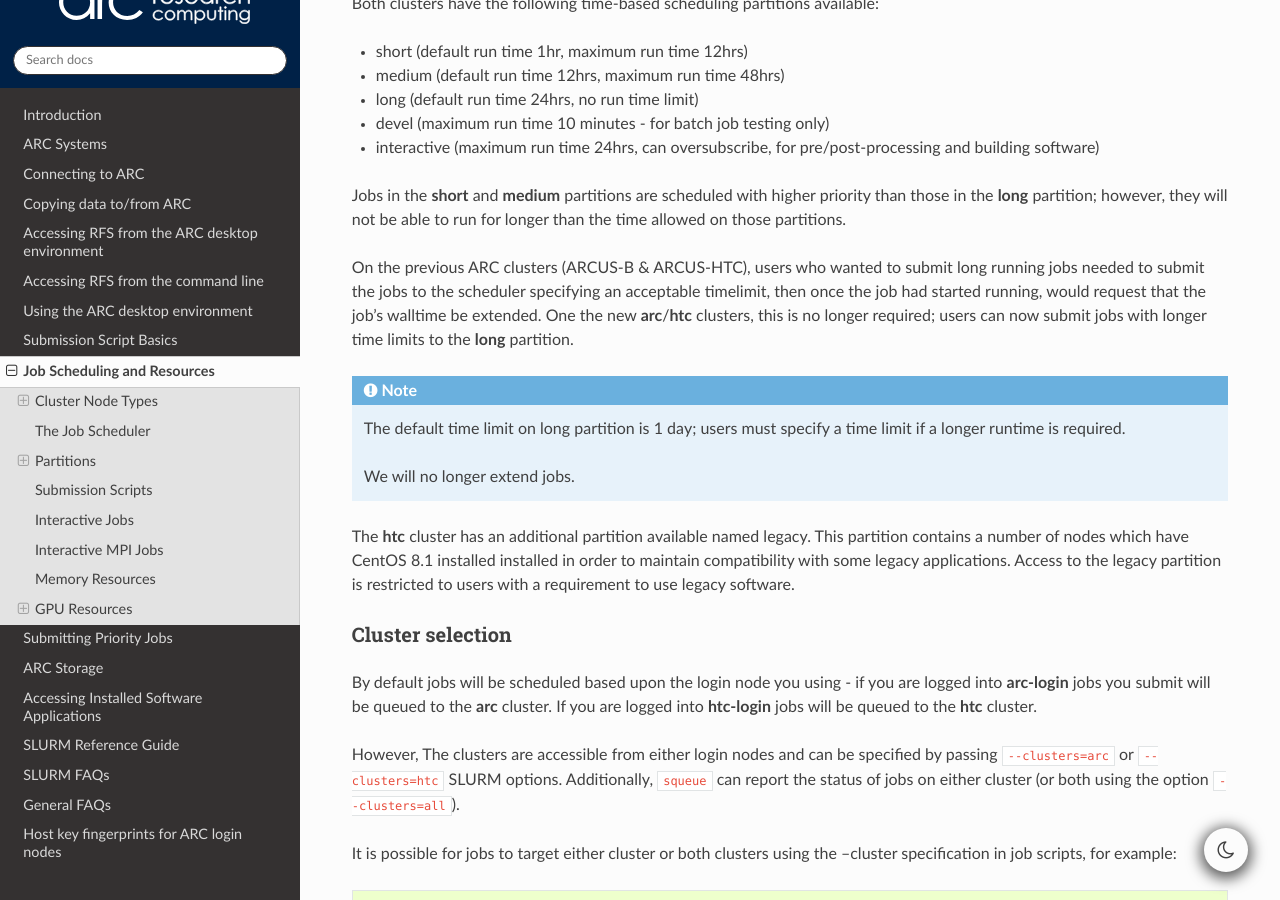
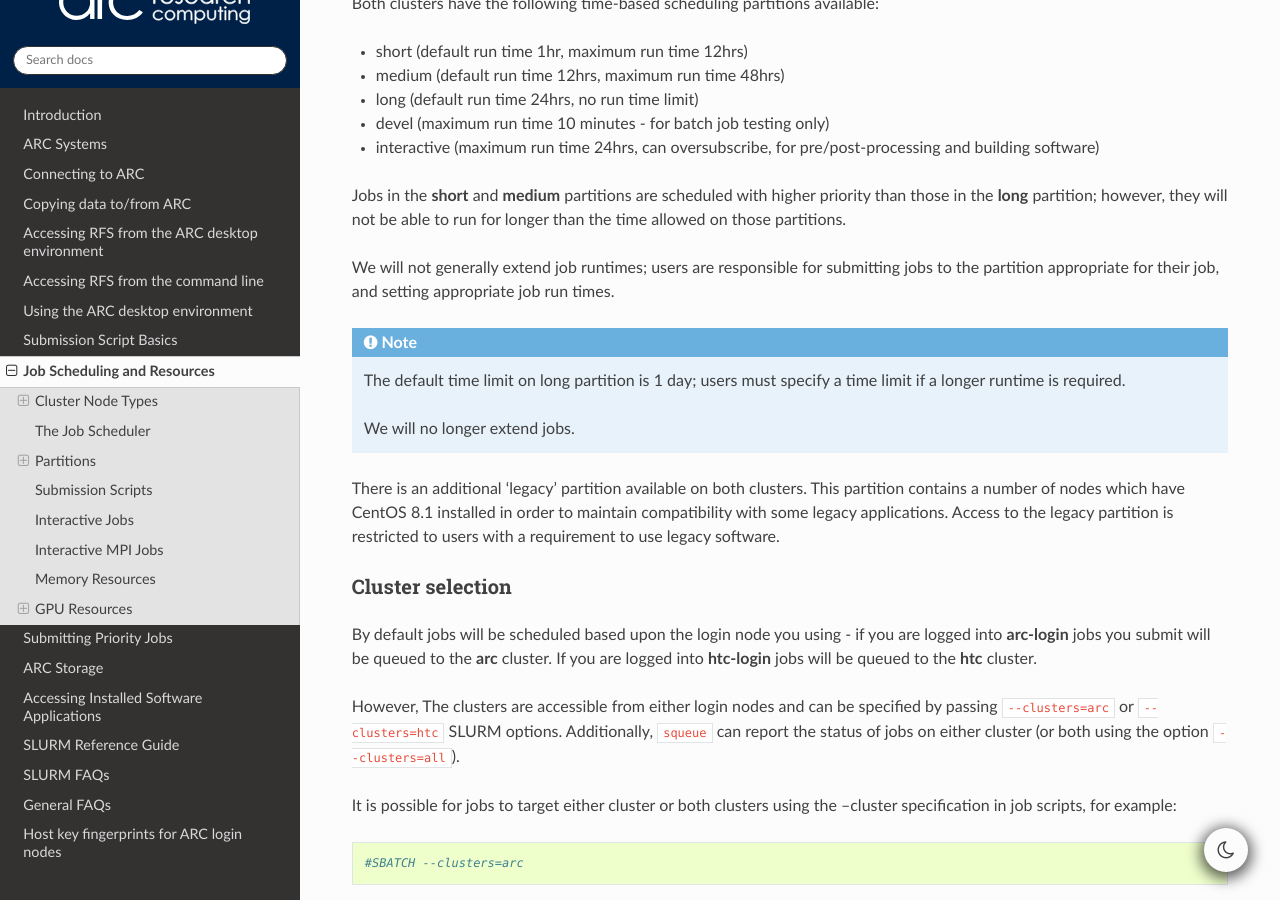
Before and after one commit to tina-friedrich/arc-user-guide, a Sphinx documentation site: the page built from docs/source/job-scheduling.rst, in a window 1280 px wide and 900 px high, scrolled down 2277 px. Built offline with Sphinx 7.4.7 and the Read the Docs theme 3.1.0, drawn with Linux system fonts in a browser that asks for light colours.

Commit message:
Update job-scheduling.rst

```diff
--- a/docs/source/job-scheduling.rst
+++ b/docs/source/job-scheduling.rst
@@ -78,7 +78,7 @@ Both clusters have the following time-based scheduling partitions available:
 
 Jobs in the **short** and **medium** partitions are scheduled with higher priority than those in the **long** partition; however, they will not be able to run for longer than the time allowed on those partitions.
 
-On the previous ARC clusters (ARCUS-B & ARCUS-HTC), users who wanted to submit long running jobs needed to submit the jobs to the scheduler specifying an acceptable timelimit, then once the job had started running, would request that the job's walltime be extended. One the new **arc**/**htc** clusters, this is no longer required; users can now submit jobs with longer time limits to the **long** partition.
+We will not generally extend job runtimes; users are responsible for submitting jobs to the partition appropriate for their job, and setting appropriate job run times.
 
 .. note::
 
@@ -86,7 +86,7 @@ On the previous ARC clusters (ARCUS-B & ARCUS-HTC), users who wanted to submit l
 
     We will no longer extend jobs.
 
-The **htc** cluster has an additional partition available named legacy. This partition contains a number of nodes which have CentOS 8.1 installed installed in order to maintain compatibility with some legacy applications. Access to the legacy partition is restricted to users with a requirement to use legacy software.
+There is an additional 'legacy' partition available on both clusters. This partition contains a number of nodes which have CentOS 8.1 installed in order to maintain compatibility with some legacy applications. Access to the legacy partition is restricted to users with a requirement to use legacy software.
 
 Cluster selection
 ^^^^^^^^^^^^^^^^^
```
